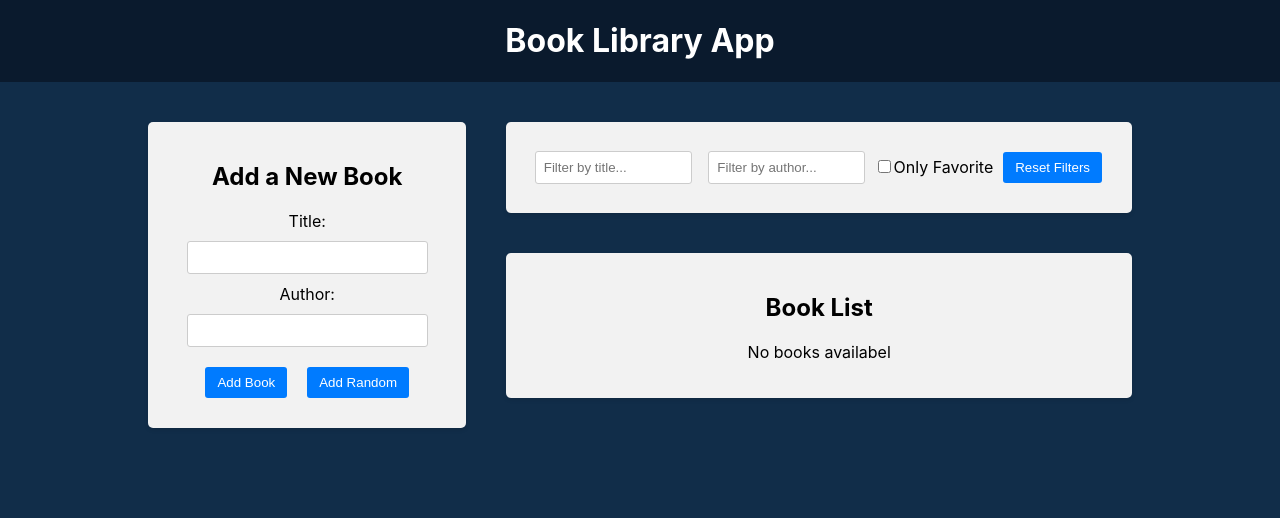
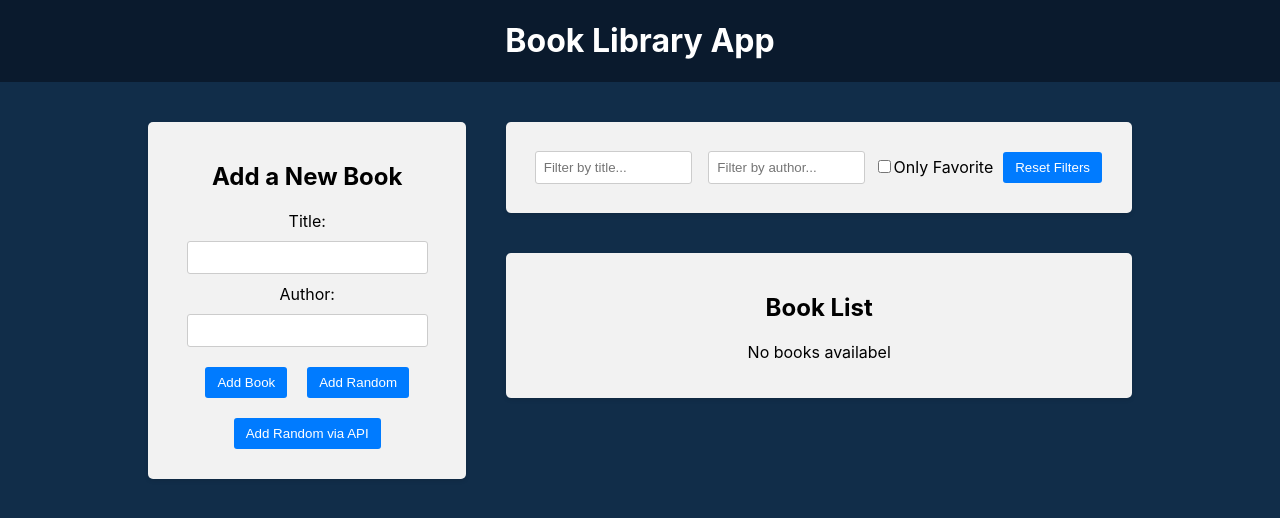
Before and after one commit to 95Kiryl/ToDoList_React, a React (Create React App) app in the folder 30-react-redux/frontend/: page / in a window 1280 px wide. Shown: the top 518 px of the page. Built offline with nearby package versions, Linux system fonts and the light colour scheme.

Commit message:
Add random book via API

```diff
--- a/30-react-redux/frontend/package.json
+++ b/30-react-redux/frontend/package.json
@@ -7,6 +7,7 @@
     "@testing-library/jest-dom": "^5.17.0",
     "@testing-library/react": "^13.4.0",
     "@testing-library/user-event": "^13.5.0",
+    "axios": "^1.7.7",
     "react": "^18.3.1",
     "react-dom": "^18.3.1",
     "react-icons": "^5.3.0",
--- a/30-react-redux/frontend/src/components/BookForm/BookForm.js
+++ b/30-react-redux/frontend/src/components/BookForm/BookForm.js
@@ -1,6 +1,7 @@
 import { useState } from 'react';
 import { useDispatch } from 'react-redux';
 import { addBook } from '../../redux/slices/booksSlice';
+import axios from 'axios';
 import booksData from '../../data/books.json';
 import './BookForm.css';
 import createBookWithID from '../../utils/createBookWithID';
@@ -26,6 +27,17 @@
         }
     }
 
+    const handelAddRandomBookViaAPI = async () => {
+        try {
+            const res = await axios.get('http://localhost:4000/random-book');
+            if (res?.data?.title && res?.data?.author) {
+                dispatch(addBook(createBookWithID(res.data)))
+            }
+        } catch (error) {
+            console.log(error);
+        }
+    }
+
     return (
         <div className='app-block book-form'>
             <h2>Add a New Book</h2>
@@ -48,6 +60,7 @@
                 </div>
                 <button type='submit'>Add Book</button>
                 <button type="button" onClick={handelAddRandomBook}>Add Random</button>
+                <button type='button' onClick={handelAddRandomBookViaAPI}>Add Random via API</button>
             </form>
         </div>
     )
```
Also changed, not shown: 1 other file (tests, documents, lock files or other folders).
